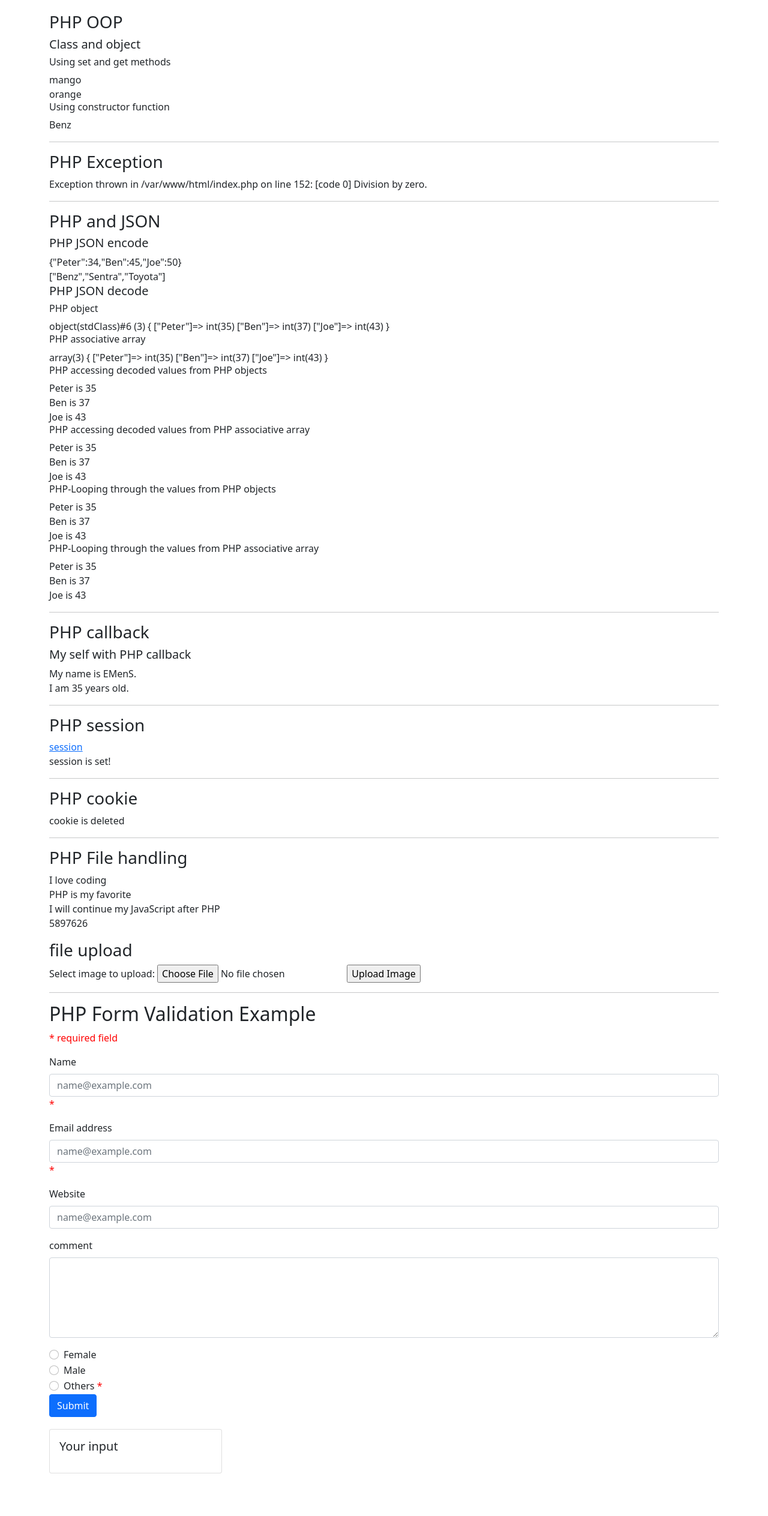
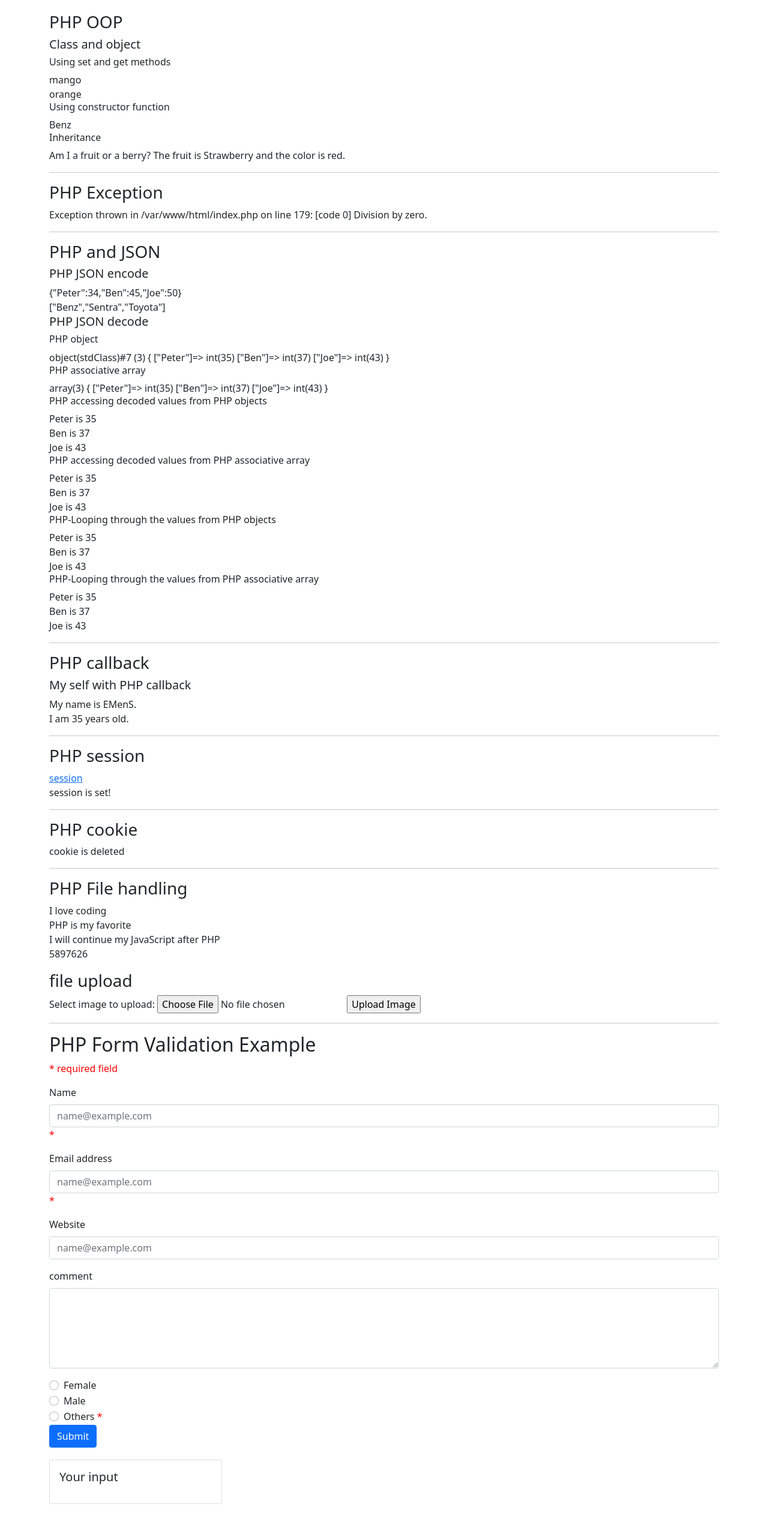
Before and after one commit to Essien-SM/php-notes, a PHP site: page / in a window 1280 px wide. Shown: the whole page at 60% size. Before the commit the page ends 2456 px from the top, so only its background shows below. Run offline with PHP 8.4, Linux system fonts and the light colour scheme.

Commit message:
inheritance

```diff
--- a/index.php
+++ b/index.php
@@ -143,6 +143,33 @@ setcookie($cookie_name, $cookie_value, time() + (86400 * 30), "/");
             $ben = new Car("Benz");
             echo $ben->getName();
             ?>
+
+            <h6>Inheritance</h6>
+            <?php
+                class Fruits {
+                    public $name;
+                    public $color;
+
+                    function __construct ($name, $color){
+                        $this->name = $name;
+                        $this->color = $color;
+                    }
+
+                    function intro (){
+                        echo "The fruit is {$this->name} and the color is {$this->color}.";
+                    }
+                }
+
+                class Strawberry extends Fruits {
+                    function message(){
+                        echo "Am I a fruit or a berry? ";
+                    }
+                }
+
+                $strawberry = new Strawberry ("Strawberry", "red");
+                $strawberry->message();
+                $strawberry->intro();
+?>
             <hr>
             <h3>PHP Exception</h3>
             <?php
```
